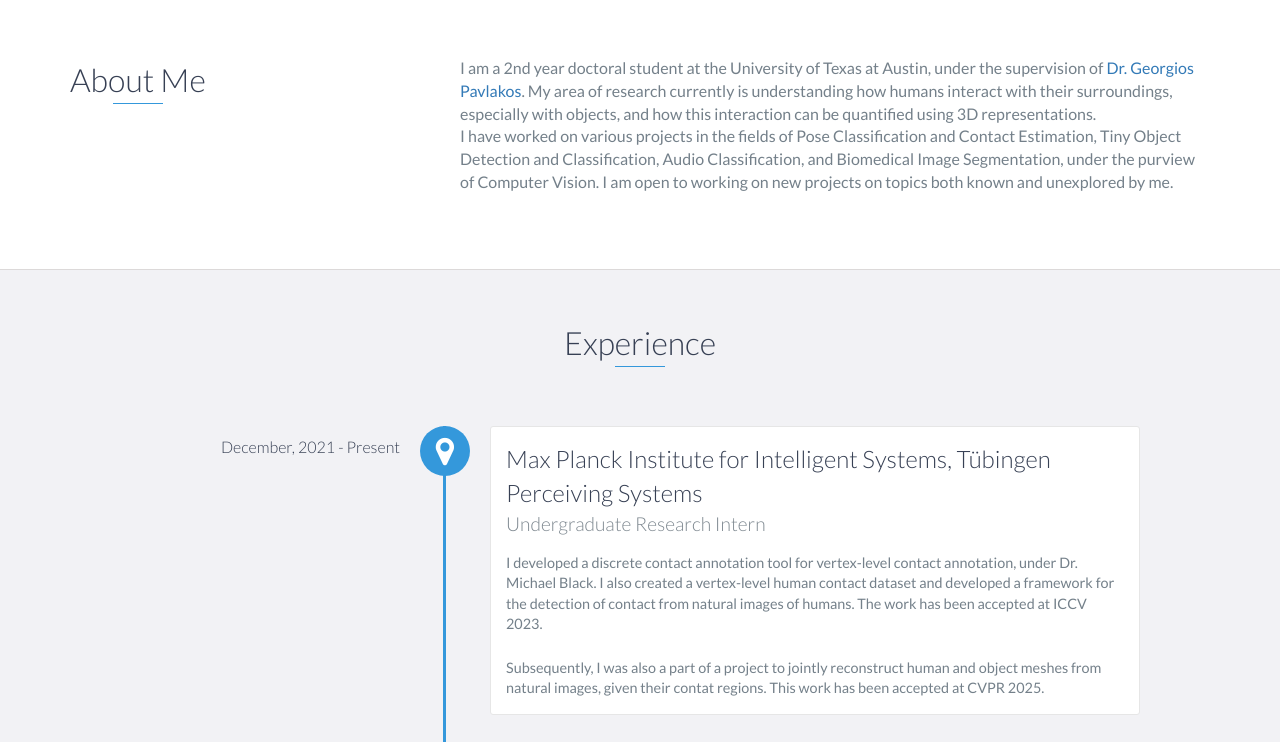
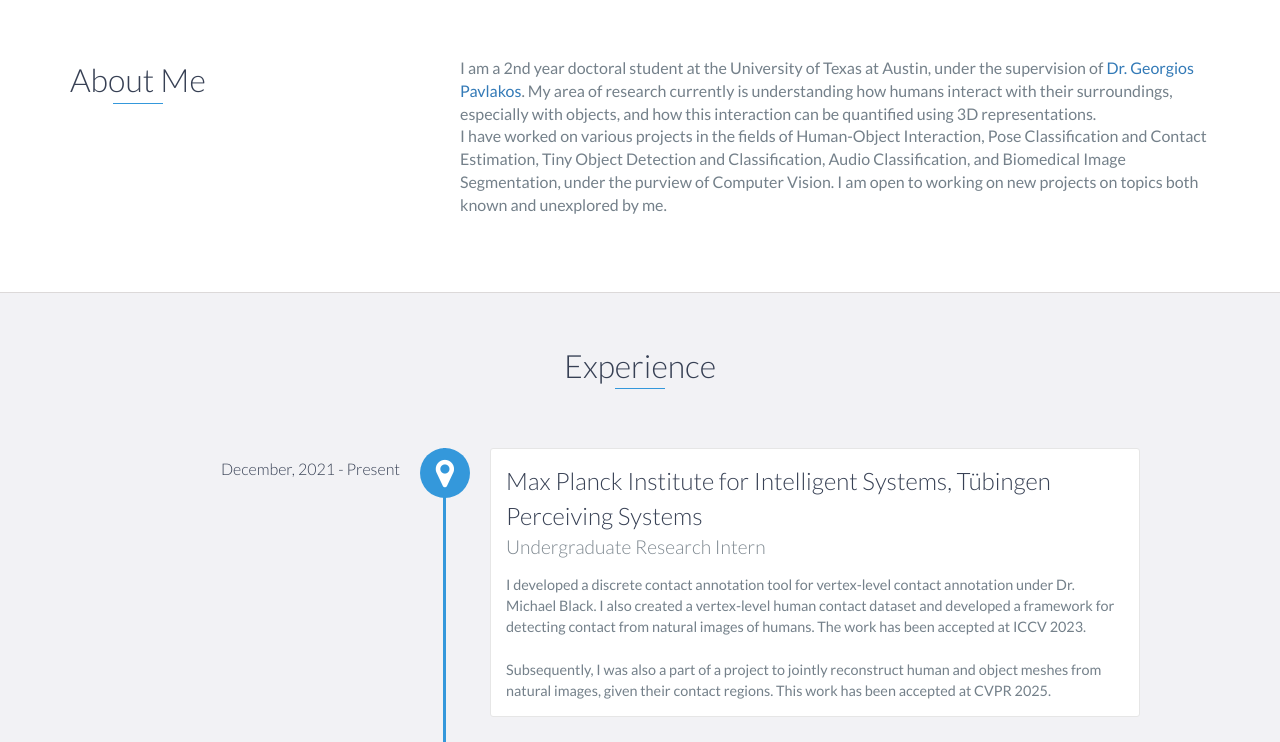
Before and after one commit to ac5113/ac5113.github.io, a website: page index.html in a window 1280 px wide. Shown: the part 1280-2022 px from the top of the page. Drawn offline with nearby package versions, Linux system fonts and the light colour scheme.

Commit message:
Updated projects

```diff
--- a/index.html
+++ b/index.html
@@ -108,7 +108,7 @@
                         My area of research currently is understanding how humans interact with their surroundings, especially with objects, and how this interaction can be quantified using 3D representations.
 		    </p>
 			<p>
-                        I have worked on various projects in the fields of Pose Classification and Contact Estimation, Tiny Object Detection and Classification, Audio Classification, and Biomedical Image Segmentation, under the purview of Computer Vision.
+                        I have worked on various projects in the fields of Human-Object Interaction, Pose Classification and Contact Estimation, Tiny Object Detection and Classification, Audio Classification, and Biomedical Image Segmentation, under the purview of Computer Vision.
                         I am open to working on new projects on topics both known and unexplored by me.
                     </p>
                 </div>
@@ -126,13 +126,13 @@
                 <h3>Perceiving Systems</h3>
                 <h4>Undergraduate Research Intern</h4>
                 <p>
-                    I developed a discrete contact annotation tool for vertex-level contact annotation, under Dr. Michael Black.
-                    I also created a vertex-level human contact dataset and developed a framework for the detection of contact from natural images of humans.
+                    I developed a discrete contact annotation tool for vertex-level contact annotation under Dr. Michael Black.
+                    I also created a vertex-level human contact dataset and developed a framework for detecting contact from natural images of humans.
                     The work has been accepted at ICCV 2023.
                 </p>
                 <br>
                 <p>
-                    Subsequently, I was also a part of a project to jointly reconstruct human and object meshes from natural images, given their contat regions.
+                    Subsequently, I was also a part of a project to jointly reconstruct human and object meshes from natural images, given their contact regions.
                     This work has been accepted at CVPR 2025.
                 </p>
             </div>
@@ -162,7 +162,7 @@
                 <h3>Indian Institute of Technology, Delhi</h3>
                 <h4>Undergraduate Research Intern</h4>
                 <p>
-                    I developed a framework for Automatic Pose Identification and Recommendation for Yoga asanas, under Dr. Brejesh Lall.
+                    I developed a framework for Automatic Pose Identification and Recommendation for Yoga asanas under Dr. Brejesh Lall.
                 </p>
             </div>
 
```
